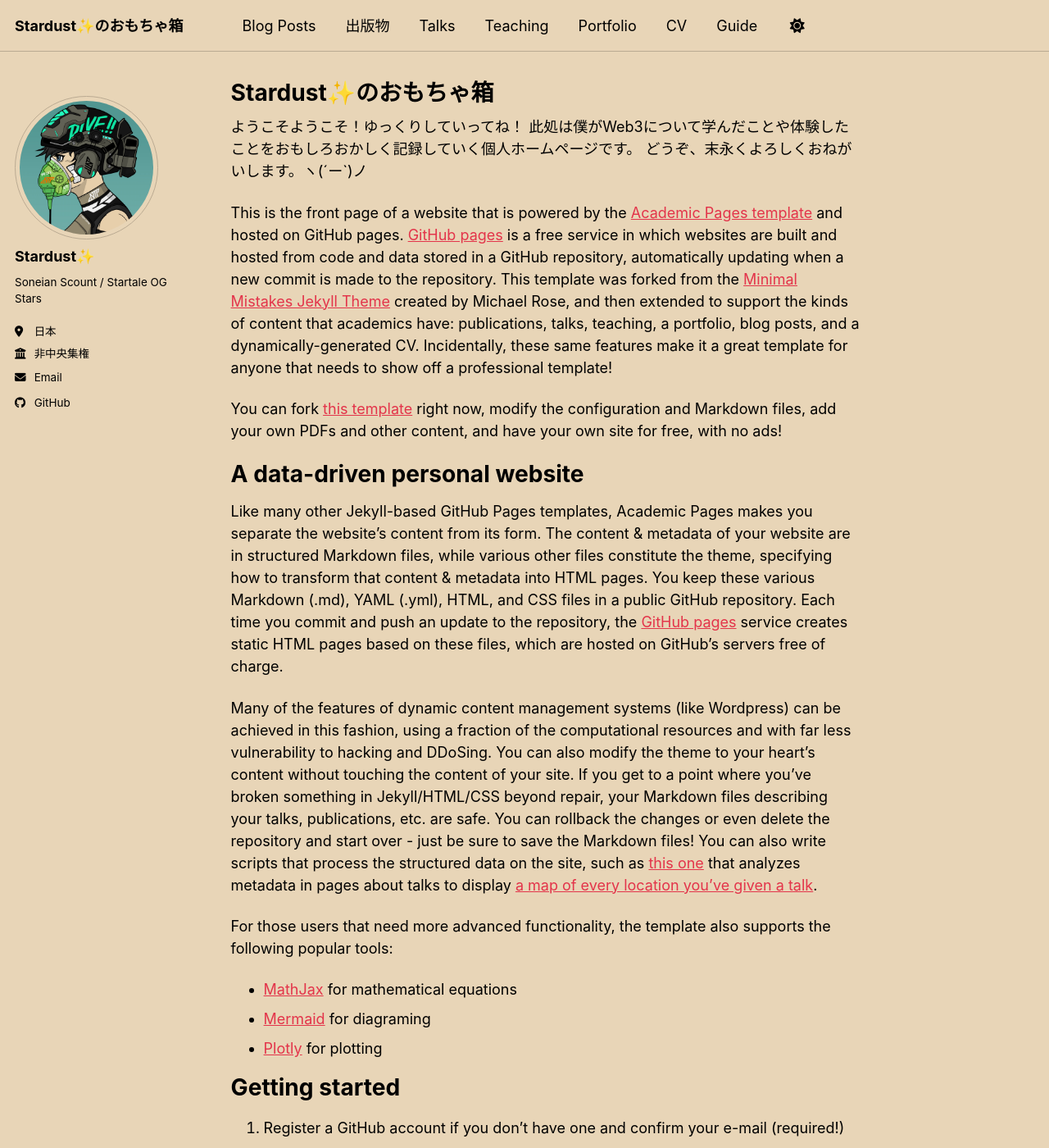
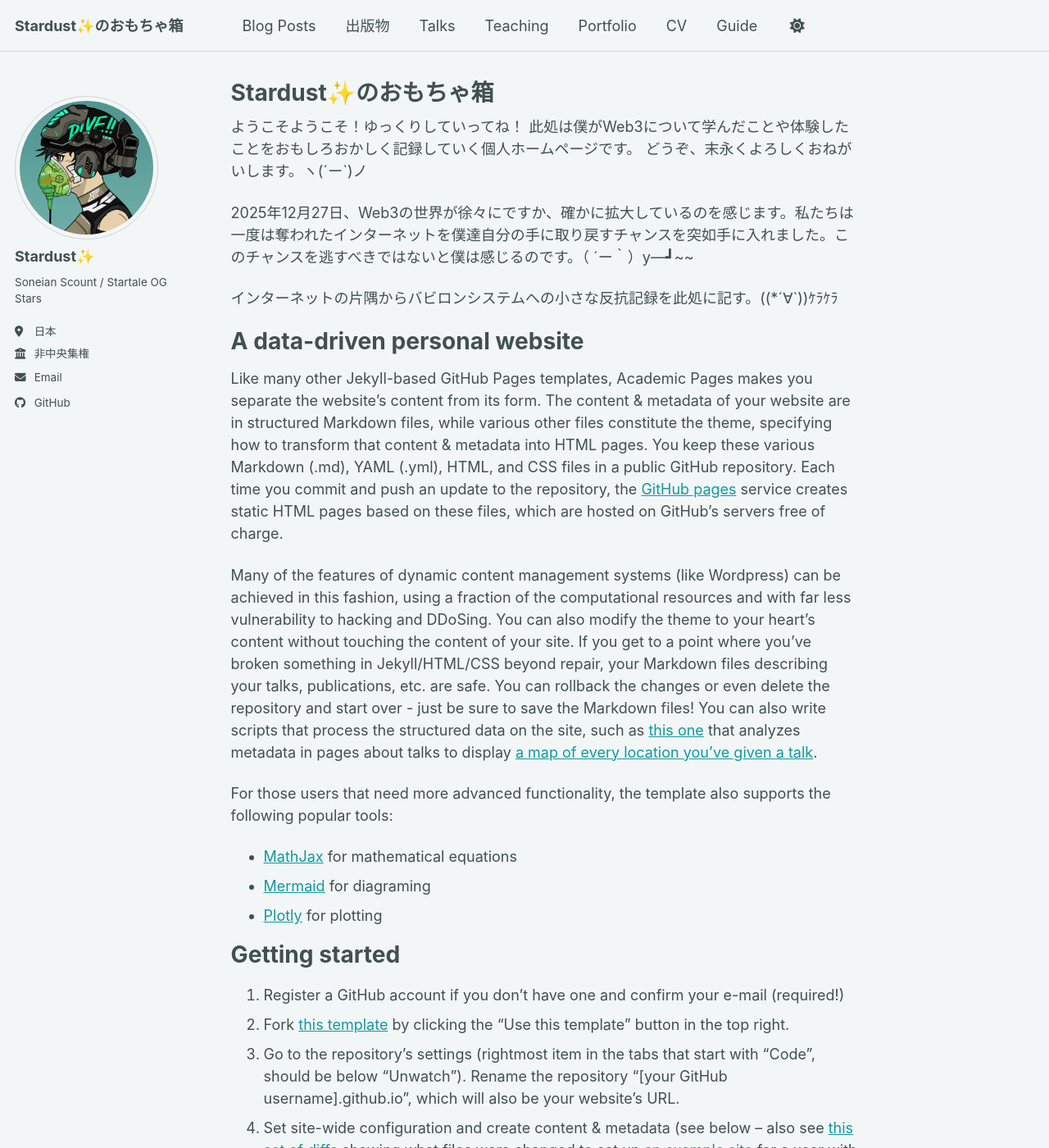
Before and after one commit to stardustdotbox/stardustdotbox.github.io, a Jekyll site: the page built from _pages/about.md, in a window 1280 px wide and 1400 px high. Shown: the whole window at 82% size. Built offline with Jekyll 4.4.1, drawn with Linux system fonts in a browser that asks for light colours; a script bundle is joined from its source files by our own code; library files that are not in the unit come from our copies.

Commit message:
ホームページ初期設定

```diff
--- a/_config.yml
+++ b/_config.yml
@@ -8,7 +8,7 @@
 
 # Basic Site Settings
 locale                   : "ja-JP"
-site_theme               : "sunrise" # the available themes options are "default", "air", "sunrise", "mint", "dirt" and "contrast"
+site_theme               : "mint" # the available themes options are "default", "air", "sunrise", "mint", "dirt" and "contrast"
 title                    : "Stardust✨のおもちゃ箱"
 title_separator          : "-"
 name                     : &name "Stardust✨"
--- a/_pages/about.md
+++ b/_pages/about.md
@@ -13,9 +13,9 @@
 此処は僕がWeb3について学んだことや体験したことをおもしろおかしく記録していく個人ホームページです。
 どうぞ、末永くよろしくおねがいします。ヽ(´ー`)ノ
 
-This is the front page of a website that is powered by the [Academic Pages template](https://github.com/academicpages/academicpages.github.io) and hosted on GitHub pages. [GitHub pages](https://pages.github.com) is a free service in which websites are built and hosted from code and data stored in a GitHub repository, automatically updating when a new commit is made to the repository. This template was forked from the [Minimal Mistakes Jekyll Theme](https://mmistakes.github.io/minimal-mistakes/) created by Michael Rose, and then extended to support the kinds of content that academics have: publications, talks, teaching, a portfolio, blog posts, and a dynamically-generated CV. Incidentally, these same features make it a great template for anyone that needs to show off a professional template!
+2025年12月27日、Web3の世界が徐々にですか、確かに拡大しているのを感じます。私たちは一度は奪われたインターネットを僕達自分の手に取り戻すチャンスを突如手に入れました。このチャンスを逃すべきではないと僕は感じるのです。（ ´ー｀）y―┛~~
 
- You can fork [this template](https://github.com/academicpages/academicpages.github.io) right now, modify the configuration and Markdown files, add your own PDFs and other content, and have your own site for free, with no ads!
+インターネットの片隅からバビロンシステムへの小さな反抗記録を此処に記す。((*´∀`))ｹﾗｹﾗ
 
 A data-driven personal website
 ======
```
